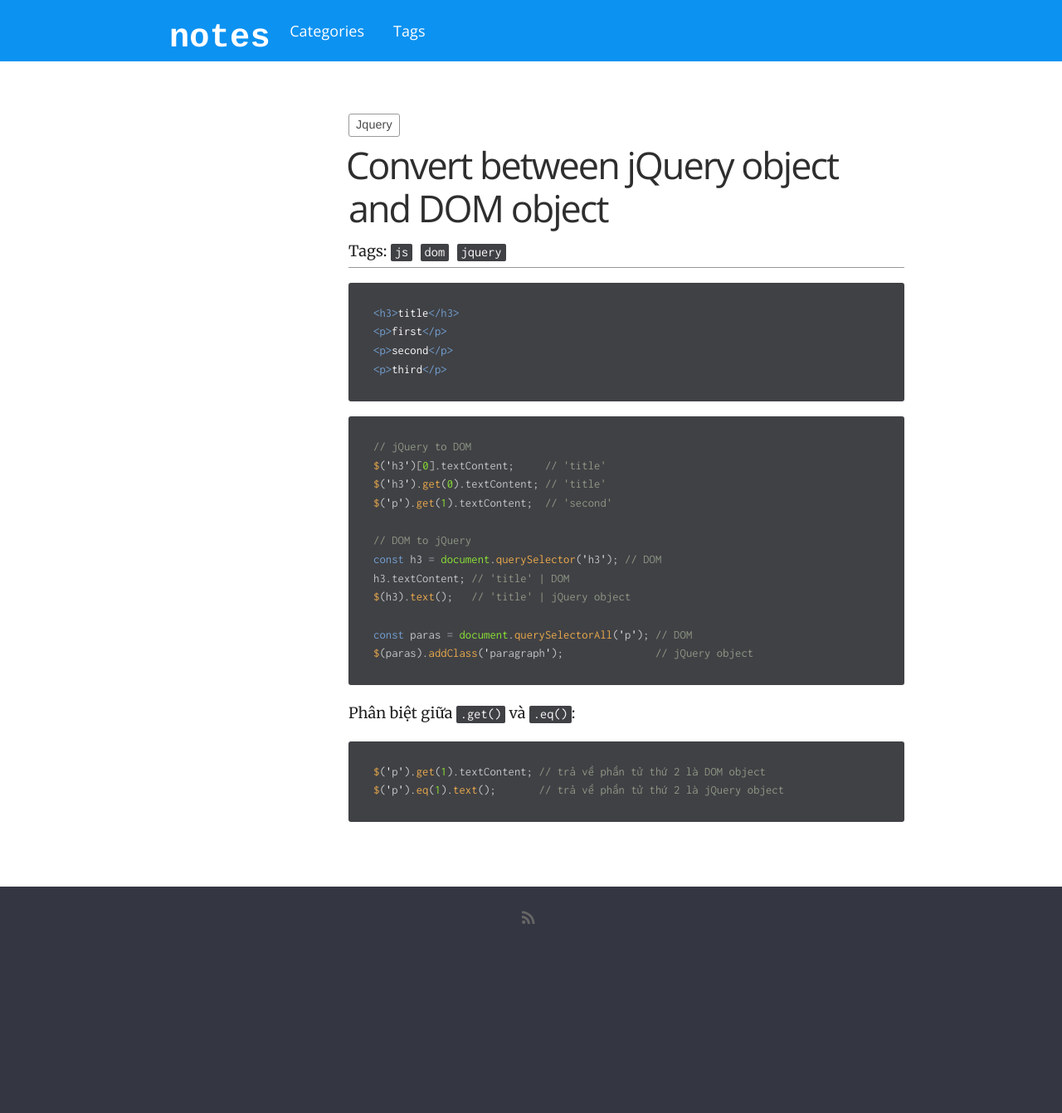
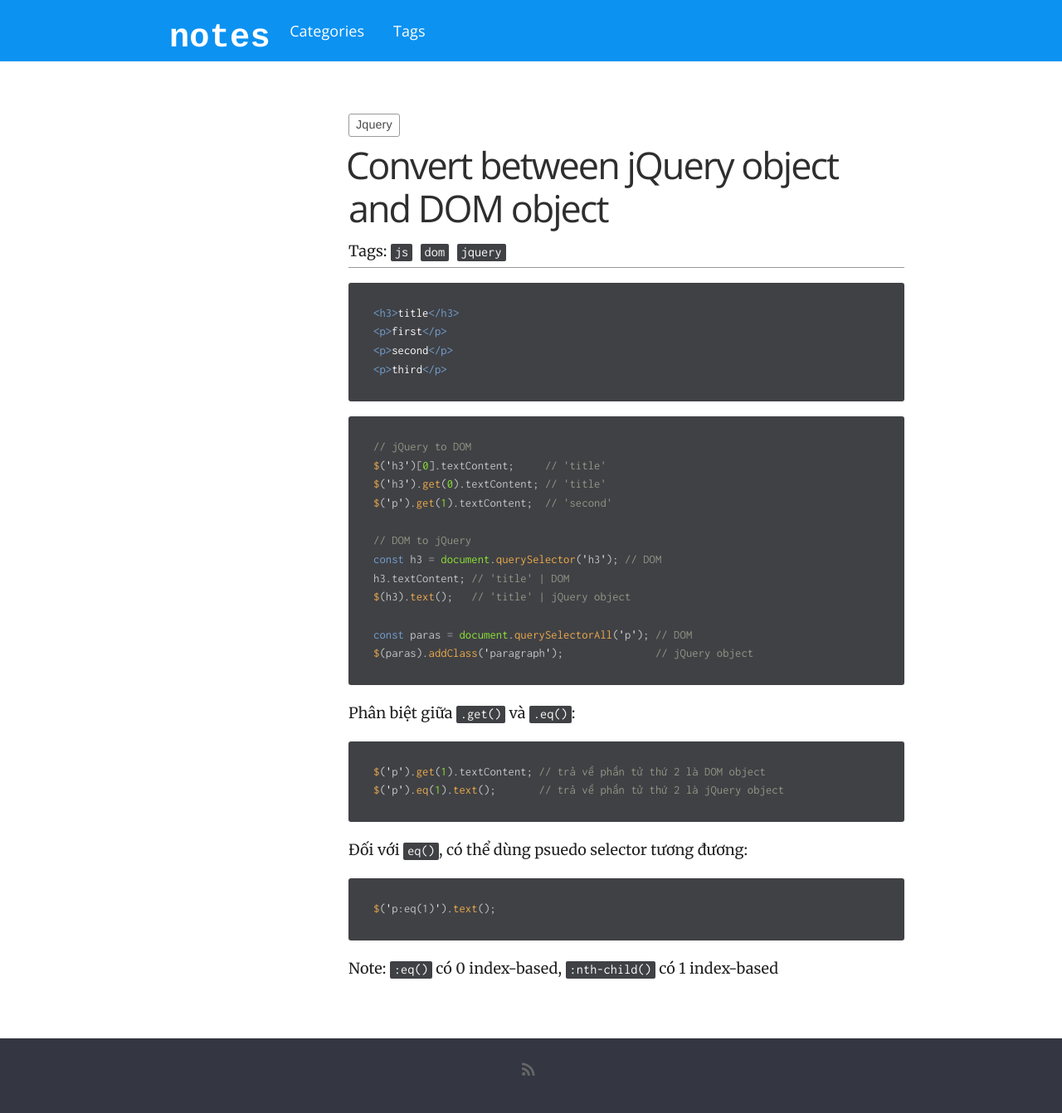
Before and after one commit to 52/nghich, a Jekyll site: the page built from _posts/2018-08-09-convert-between-jquery-object-and-dom-object.md, in a window 1280 px wide. Shown: the whole page at 83% size. Built offline with Jekyll 4.4.1, drawn with Linux system fonts in a browser that asks for light colours; nearby versions of some CDN libraries; before the commit the page ends 1159 px from its top, so only the background shows below that.

Commit message:
Update: convert between jquery object and dom object

````diff
--- a/_posts/2018-08-09-convert-between-jquery-object-and-dom-object.md
+++ b/_posts/2018-08-09-convert-between-jquery-object-and-dom-object.md
@@ -32,3 +32,8 @@ Phân biệt giữa `.get()` và `.eq()`:
 $('p').get(1).textContent; // trả về phần tử thứ 2 là DOM object
 $('p').eq(1).text();       // trả về phần tử thứ 2 là jQuery object
 ```
+Đối với `eq()`, có thể dùng psuedo selector tương đương:
+```javascript
+$('p:eq(1)').text();
+```
+Note: `:eq()` có 0 index-based, `:nth-child()` có 1 index-based
````
